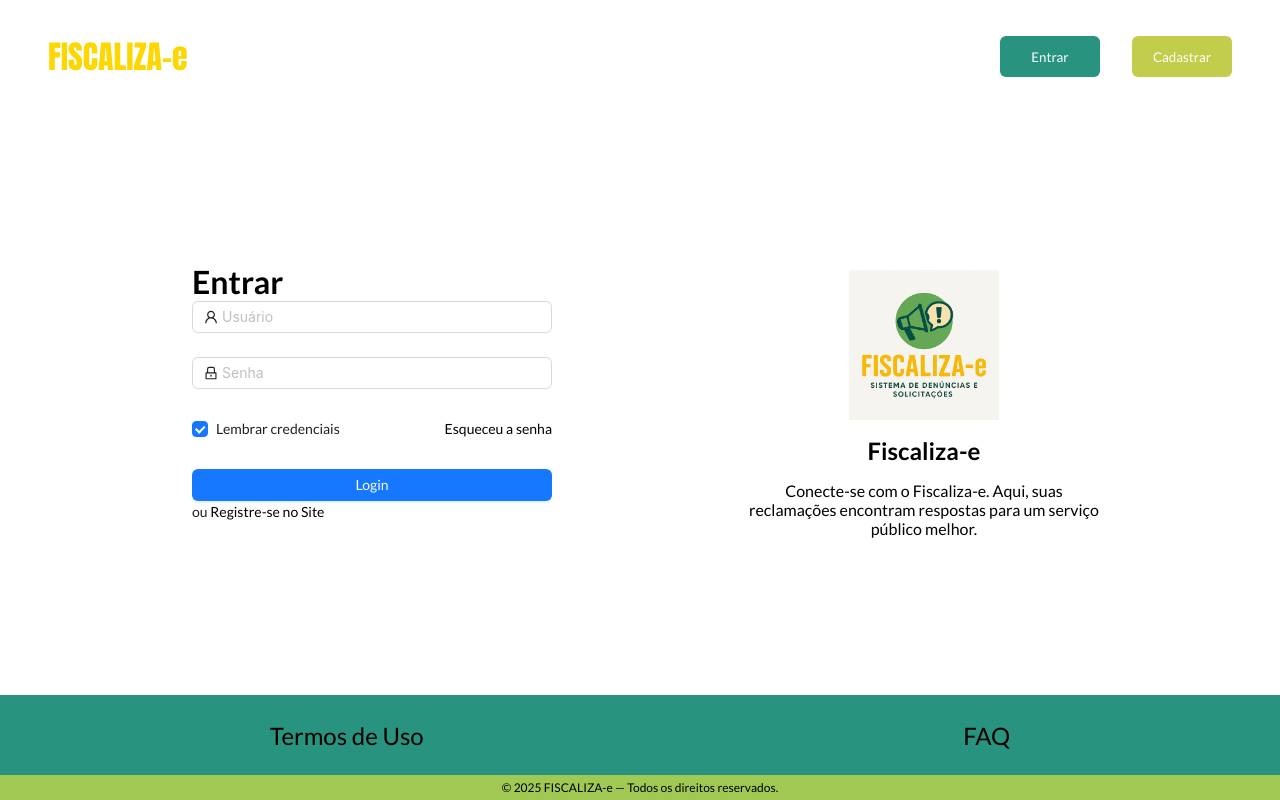
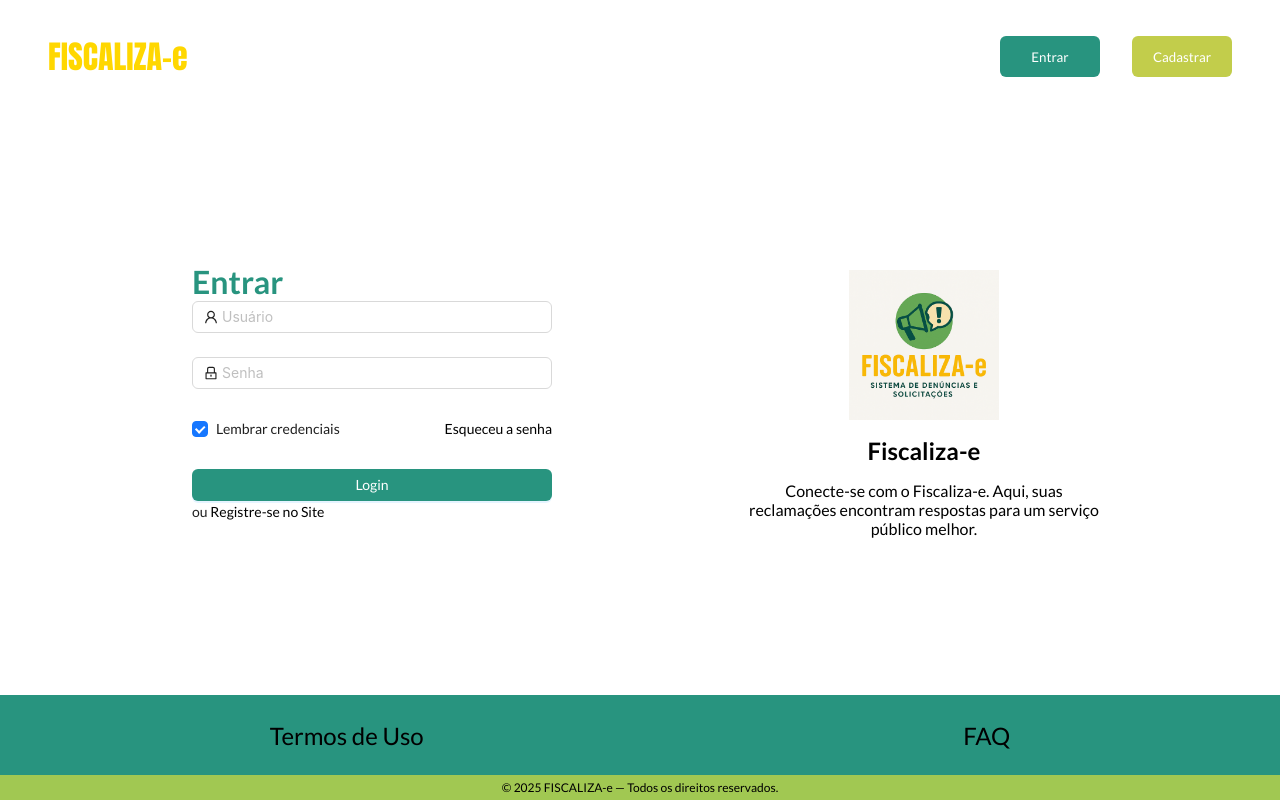
Before and after one commit to fiscaliza-e/frontend, a Next.js app: page /login in a window 1280 px wide. Built offline with nearby package versions, Linux system fonts and the light colour scheme.

Commit message:
alterando a cor do titulo e botão do form

```diff
--- a/src/app/login/login.module.css
+++ b/src/app/login/login.module.css
@@ -14,6 +14,7 @@
     justify-content: space-between;
     min-width: 360px;
     margin: 1rem;
+    color: #28947F
 }
 
 .loginDescription {
--- /dev/null
+++ b/src/components/form-login/form-login.module.css
@@ -0,0 +1,9 @@
+.formButton {
+    background-color: #28947F !important;
+}
+
+.formButton:hover {
+    background-color: #28947F;
+    filter: brightness(1.18);
+    transition: filter 0.2s ease;
+}
--- a/src/components/form-login/index.tsx
+++ b/src/components/form-login/index.tsx
@@ -3,6 +3,8 @@ import { useRouter } from "next/navigation";
 
 import { LockOutlined, UserOutlined } from "@ant-design/icons";
 import { Button, Checkbox, Form, Input, Flex } from "antd";
+
+import styles from "./form-login.module.css";
 
 export default function LoginForm() {
   const router = useRouter();
@@ -16,7 +18,7 @@ export default function LoginForm() {
     <Form
       name="login"
       initialValues={{ remember: true }}
-      style={{ minWidth: 360}}
+      style={{ minWidth: 360 }}
       onFinish={handleSubmit}
     >
       <Form.Item
@@ -31,7 +33,7 @@ export default function LoginForm() {
       >
         <Input prefix={<LockOutlined />} type="password" placeholder="Senha" />
       </Form.Item>
-      <Form.Item >
+      <Form.Item>
         <Flex justify="space-between" align="center">
           <Form.Item name="remember" valuePropName="checked" noStyle>
             <Checkbox>Lembrar credenciais</Checkbox>
@@ -41,7 +43,7 @@ export default function LoginForm() {
       </Form.Item>
 
       <Form.Item>
-        <Button block type="primary" htmlType="submit" color="green">
+        <Button  className={styles.formButton} block type="primary" htmlType="submit" color="green">
           Login
         </Button>
         ou <a href="/">Registre-se no Site</a>
```
